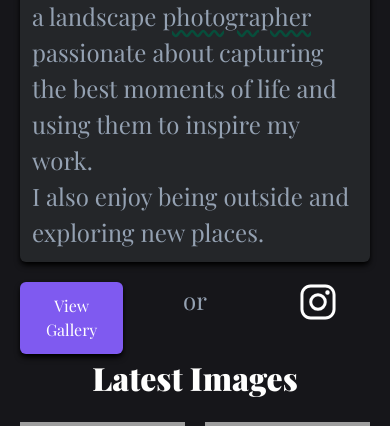
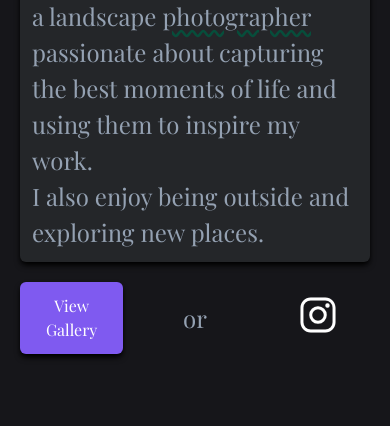
Before and after one commit to noxan-dev/personal-protfolioV2, a Flask app: page / in a window 390 px wide. Shown: the part 2558-2984 px from the top of the page. Run offline with Flask 2, Linux system fonts and the light colour scheme; some libraries are stand-ins or nearby versions; grey boxes are pictures that could not be loaded.

Commit message:
Add files via upload

```diff
--- a/templates/indexV2.html
+++ b/templates/indexV2.html
@@ -102,7 +102,7 @@
         </div>
     </section>
     <section id="gallery" class="bg-[#16161a]">
-        <div class="px-5 py-16 grid lg:grid-cols-2">
+        <div class="px-5 py-16 grid gap-16 lg:grid-cols-2">
             <div class="grid gap-5 auto-rows-auto grid-flow-row lg:pr-24 lg:max-w-lg justify-self-center lg:mt-28 w-fit h-fit place-items-center">
                 <h1>Gallery</h1>
                 <div class="p-3 shadow-md shadow-current rounded-md bg-[#242629]">
@@ -112,32 +112,33 @@
                     </p>
                     <p>I also enjoy being outside and exploring new places.</p>
                 </div>
-                <div class="grid gap-5 grid-cols-3 text-center w-fit h-fit">
+                <div class="grid gap-5 grid-cols-3 text-center w-fit h-fit place-items-center">
                     <button class="p-3 bg-[#7f5af0] text-[#fffffe] shadow-md shadow-black lg:hover:shadow-black lg:hover:shadow-lg lg:active:shadow-inner lg:active:shadow-black rounded-md">
                         <a href="{{ url_for('gallery') }}" title="Instagram">View Gallery</a>
                     </button>
                     <p>or</p>
-                    <p><a class="text-white md:hover:bg-transparent hover:text-gray-400 w-fit h-fit"
-                          href="https://www.instagram.com/cma1ek/" title="Instagram">
-                        <ion-icon name="logo-instagram"></ion-icon>
-                    </a></p>
+                    <a href="https://www.instagram.com/cma1ek/" title="Instagram">
+                        <button class="text-white md:hover:bg-transparent hover:text-gray-400 w-fit h-fit">
+                            <ion-icon name="logo-instagram"></ion-icon>
+                        </button>
+                    </a>
                 </div>
             </div>
             <div class="grid gap-5 grid-cols-2 grid-flow-row w-fit place-self-center">
                 <h2 class="text-center col-span-2">Latest Images</h2>
-                <img class="h-[25rem]"
+                <img class="lg:h-[25rem]"
                      src="{{ url_for('static', filename=('images/gallery/V-Chaim-Malek-#5149-4.jpg')) }}" alt="">
-                <img class="h-[25rem]"
+                <img class="lg:h-[25rem]"
                      src="{{ url_for('static', filename=('images/gallery/V-Chaim-Malek-#5149-1.jpg')) }}" alt="">
-                <img class="h-[25rem]"
+                <img class="lg:h-[25rem]"
                      src="{{ url_for('static', filename=('images/gallery/V-Chaim-Malek-#5149-2.jpg')) }}" alt="">
-                <img class="h-[25rem]"
+                <img class="lg:h-[25rem]"
                      src="{{ url_for('static', filename=('images/gallery/V-Chaim-Malek-#5149-3.jpg')) }}" alt="">
             </div>
         </div>
     </section>
     <footer id="contact" class="bg-[#242629]">
-        <div class="px-5 py-16">
+        <div class="px-5 pt-16 pb-2">
             <div class="grid gap-y-5 auto-rows-auto grid-flow-rows text-center place-items-center">
                 <div>
                     <p>Connect</p>
```
